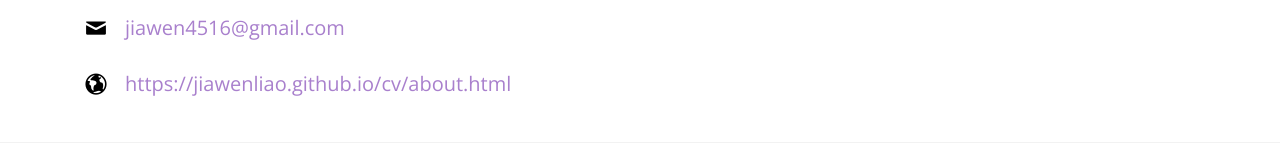
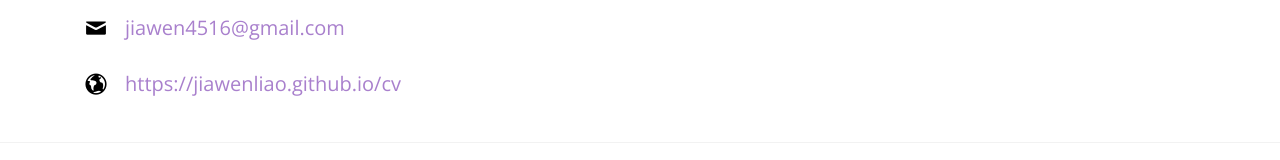
Before and after one commit to jiawenliao/cv, a plain HTML site: page contact.html in a window 1280 px wide. Shown: the part 313-473 px from the top of the page. Drawn offline with nearby package versions, Linux system fonts and the light colour scheme; some packages are replaced by stand-ins of ours; no server answers; files whose address does not match are found by name.

Commit message:
update url

```diff
--- a/contact.html
+++ b/contact.html
@@ -70,7 +70,7 @@
 						<li><i class="icon-location-pin"></i>台北市大安區</li>
 						<li><i class="icon-phone2"></i>0912757518</li>
 						<li><i class="icon-mail"></i><a href="jiawen4516@gmail.com">jiawen4516@gmail.com</a></li>
-						<li><i class="icon-globe2"></i><a href="https://jiawenliao.github.io/cv/about.html">https://jiawenliao.github.io/cv/about.html</a></li>
+						<li><i class="icon-globe2"></i><a href="https://jiawenliao.github.io/cv">https://jiawenliao.github.io/cv</a></li>
 					</ul>
 				</div>
 			</div>
```
